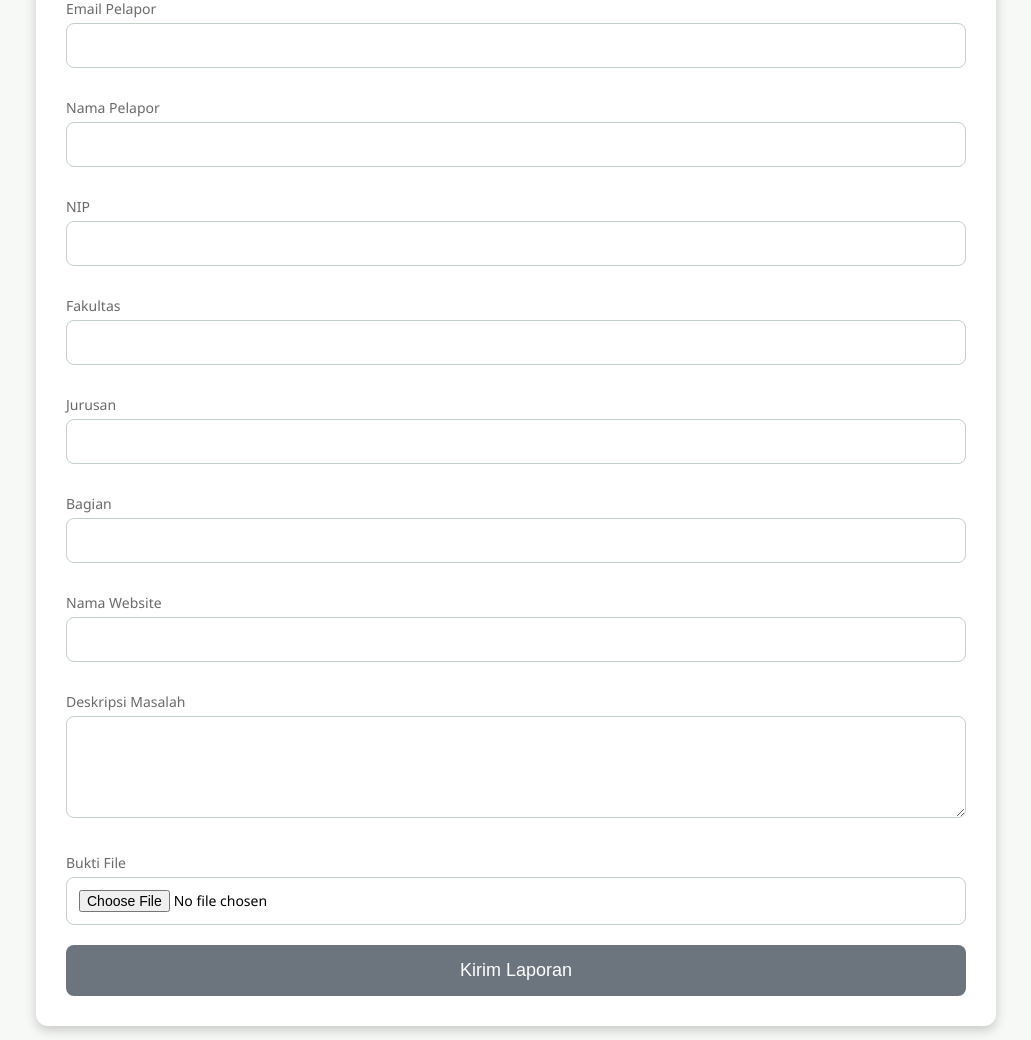
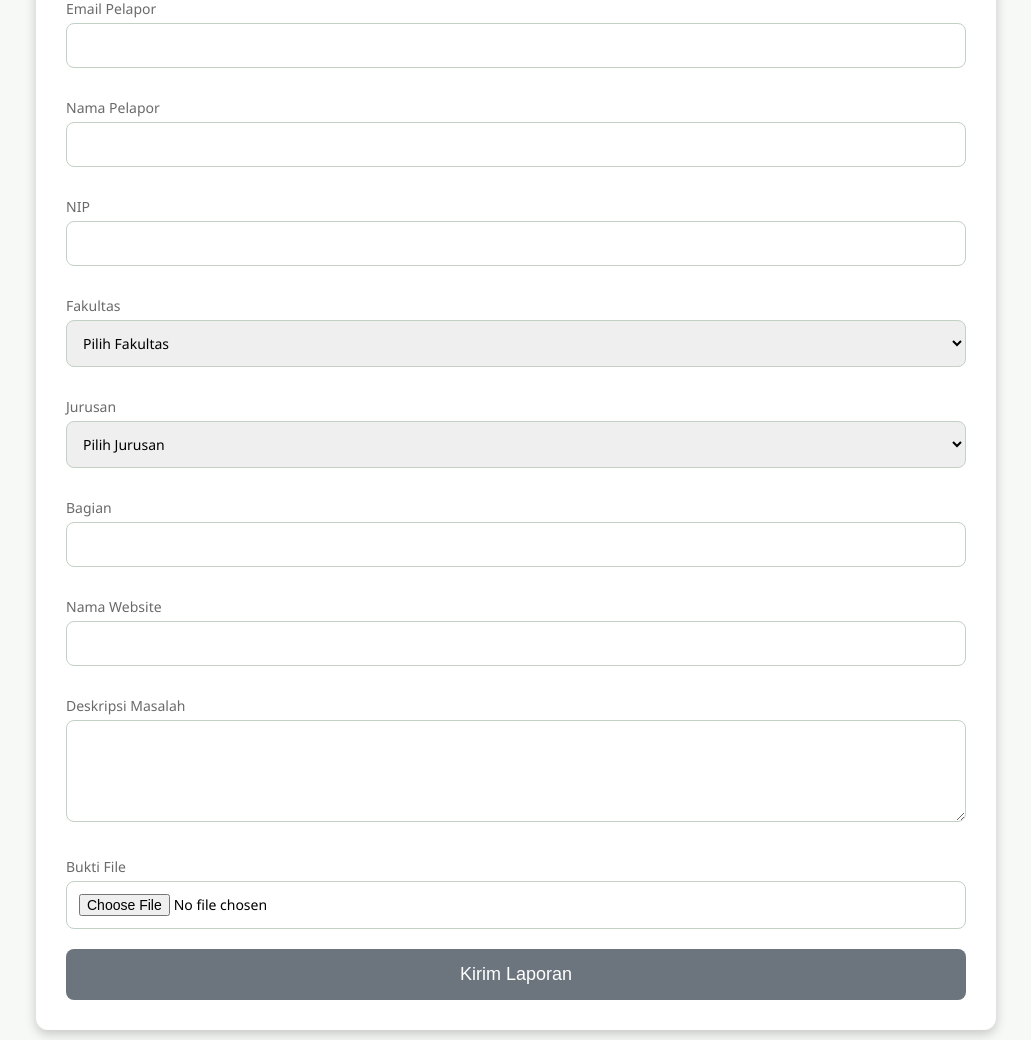
Before and after one commit to aldamrtz/AccessTrack, a CodeIgniter app: a page that uses application/views/csirt_report.php in a window 1280 px wide. Shown: the part 326-1366 px from the top of the page, without its empty margins (124-1155 px from the left). Run offline with CodeIgniter, Linux system fonts and the light colour scheme.

Commit message:
menambahkan dropdown untuk fakultas dan jurusan pada form pelaporan

```diff
--- a/application/views/csirt_report.php
+++ b/application/views/csirt_report.php
@@ -24,10 +24,67 @@
             <div id="nip_error" class="error-message"></div>
 
             <label for="fakultas">Fakultas</label>
-            <input type="text" name="fakultas" id="fakultas" required>
+            <select class="form-select" id="fakultas" name="fakultas">
+                        <option value="" disabled selected>Pilih Fakultas</option>
+                        <option value="Fakultas Sains dan Informatika">Fakultas Sains dan Informatika</option>
+                        <option value="Fakultas Teknik Metalurgi">Fakultas Teknik Metalurgi</option>
+                        <option value="Fakultas Teknik">Fakultas Teknik</option>
+                        <option value="Fakultas Ekonomi dan Bisnis">Fakultas Ekonomi dan Bisnis</option>
+                        <option value="Fakultas Ilmu Sosial dan Ilmu Politik">Fakultas Ilmu Sosial dan Ilmu Politik</option>
+                        <option value="Fakultas Farmasi">Fakultas Farmasi</option>
+                        <option value="Fakultas Kedokteran">Fakultas Kedokteran</option>
+                        <option value="Fakultas Kedokteran Gigi">Fakultas Kedokteran Gigi</option>
+                        <option value="Fakultas Ilmu Teknologi Kesehatan">Fakultas Ilmu Teknologi Kesehatan</option>
+                        <option value="Fakultas Psikologi">Fakultas Psikologi</option>
+                        </select>
 
             <label for="jurusan">Jurusan</label>
-            <input type="text" name="jurusan" id="jurusan" required>
+            <select class="form-select" id="jurusan" name="jurusan">
+                        <option value="" disabled selected>Pilih Jurusan</option>
+                        <option value="Teknik Elektro S-1">Teknik Elektro S-1</option>
+                        <option value="Teknik Kimia S-1">Teknik Kimia S-1</option>
+                        <option value="Teknik Sipil S-1">Teknik Sipil S-1</option>
+                        <option value="Magister Teknik Sipil S-2">Magister Teknik Sipil S-2</option>
+                        <option value="Teknik Geomatika S-1">Teknik Geomatika S-1</option>
+                        <option value="Teknik Mesin S-1">Teknik Mesin S-1</option>
+                        <option value="Teknik Industri S-1">Teknik Industri S-1</option>
+                        <option value="Teknik Metalurgi S-1">Teknik Metalurgi S-1</option>
+                        <option value="Magister Manajemen Teknologi S-2">Magister Manajemen Teknologi S-2</option>
+                        <option value="Akuntansi S-1">Akuntansi S-1</option>
+                        <option value="Manajemen S-1">Manajemen S-1</option>
+                        <option value="Magister Manajemen S-2">Magister Manajemen S-2</option>
+                        <option value="Ilmu Pemerintahan S-1">Ilmu Pemerintahan S-1</option>
+                        <option value="Ilmu Hub. Internasional S-1">Ilmu Hub. Internasional S-1</option>
+                        <option value="Magister Hub. Internasional S-2">Magister Hub. Internasional S-2</option>
+                        <option value="Ilmu Hukum S-1">Ilmu Hukum S-1</option>
+                        <option value="Magister Ilmu Pemerintahan S-2">Magister Ilmu Pemerintahan S-2</option>
+                        <option value="Kimia S-1">Kimia S-1</option>
+                        <option value="Magister Kimia S-2">Magister Kimia S-2</option>
+                        <option value="Teknik Informatika S-1">Teknik Informatika S-1</option>
+                        <option value="Sistem Informasi S-1">Sistem Informasi S-1</option>
+                        <option value="Psikologi S-1">Psikologi S-1</option>
+                        <option value="Farmasi S-1">Farmasi S-1</option>
+                        <option value="Profesi Apoteker">Profesi Apoteker</option>
+                        <option value="Magister Farmasi S-2">Magister Farmasi S-2</option>
+                        <option value="Pendidikan Dokter S-1">Pendidikan Dokter S-1</option>
+                        <option value="Profesi Dokter">Profesi Dokter</option>
+                        <option value="Administrasi Rumah Sakit S-1">Administrasi Rumah Sakit S-1</option>
+                        <option value="Magister Penuaan Kulit dan Estetika S-2">Magister Penuaan Kulit dan Estetika S-2</option>
+                        <option value="Kedokteran Gigi S-1">Kedokteran Gigi S-1</option>
+                        <option value="Profesi Dokter Gigi">Profesi Dokter Gigi</option>
+                        <option value="Kedokteran Umum S-1">Kedokteran Umum S-1</option>
+                        <option value="Profesi Dokter Umum">Profesi Dokter Umum</option>
+                        <option value="Administrasi Rumah Sakit S-1">Administrasi Rumah Sakit S-1</option>
+                        <option value="Magister Keperawatan S-2">Magister Keperawatan S-2</option>
+                        <option value="Profesi Ners">Profesi Ners</option>
+                        <option value="Ilmu Keperawatan S-1">Ilmu Keperawatan S-1</option>
+                        <option value="Keperawatan D-3">Keperawatan D-3</option>
+                        <option value="Kesehatan Masyarakat S-1">Kesehatan Masyarakat S-1</option>
+                        <option value="Teknologi Laboratorium Medis D-4">Teknologi Laboratorium Medis D-4</option>
+                        <option value="Teknologi Laboratorium Medis D-3">Teknologi Laboratorium Medis D-3</option>
+                        <option value="Kebidanan S-1">Kebidanan S-1</option>
+                        <option value="Profesi Bidan">Profesi Bidan</option>
+                        </select>
 
             <label for="bagian">Bagian</label>
             <input type="text" name="bagian" id="bagian" required>
```
